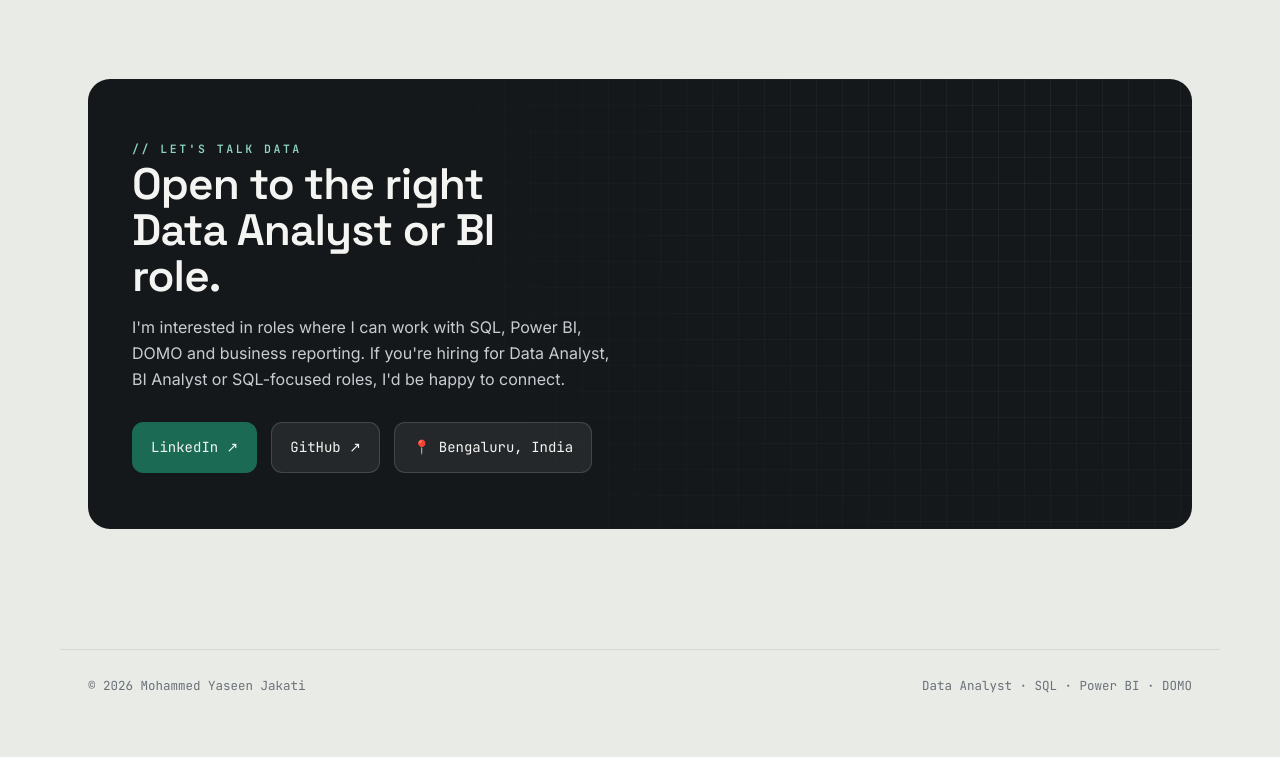
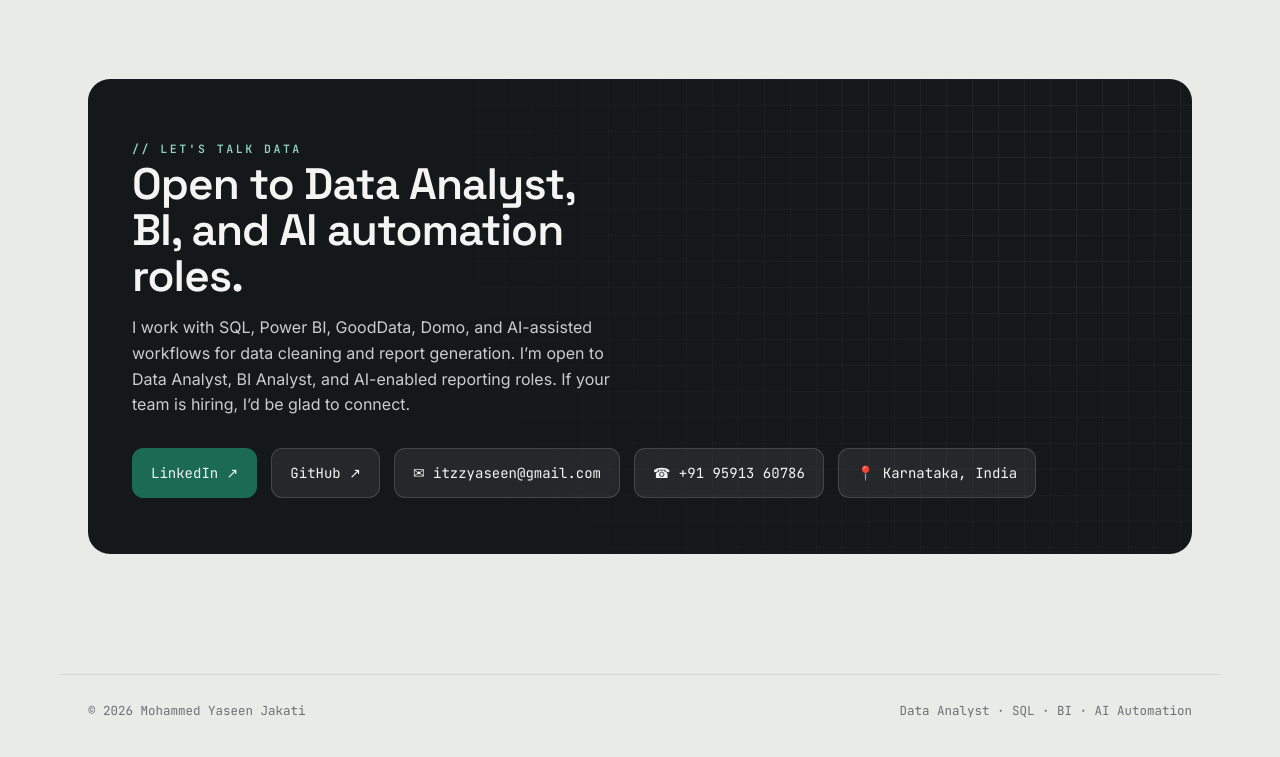
Before and after one commit to itzzyaseen/Portfolio, a plain HTML site: page index.html in a window 1280 px wide. Shown: the part 4482-5239 px from the top of the page. Drawn offline with Linux system fonts and the light colour scheme.

Commit message:
Update contact details and add AI roles

```diff
--- a/index.html
+++ b/index.html
@@ -527,12 +527,14 @@
     <div class="wrap">
       <div class="contact reveal">
         <span class="eyebrow" style="color:#8fd4bf">// Let's talk data</span>
-        <h2>Open to the right Data Analyst or BI role.</h2>
-        <p>I'm interested in roles where I can work with SQL, Power BI, DOMO and business reporting. If you're hiring for Data Analyst, BI Analyst or SQL-focused roles, I'd be happy to connect.</p>
+        <h2>Open to Data Analyst, BI, and AI automation roles.</h2>
+        <p>I work with SQL, Power BI, GoodData, Domo, and AI-assisted workflows for data cleaning and report generation. I’m open to Data Analyst, BI Analyst, and AI-enabled reporting roles. If your team is hiring, I’d be glad to connect.</p>
         <div class="cc-row">
           <a class="cc primary" href="https://www.linkedin.com/in/itzzyaseen" target="_blank" rel="noopener">LinkedIn ↗</a>
           <a class="cc" href="https://github.com/itzzyaseen/Portfolio" target="_blank" rel="noopener">GitHub ↗</a>
-          <span class="cc">📍 Bengaluru, India</span>
+          <a class="cc" href="mailto:itzzyaseen@gmail.com">✉ itzzyaseen@gmail.com</a>
+          <a class="cc" href="tel:+919591360786">☎ +91 95913 60786</a>
+          <span class="cc">📍 Karnataka, India</span>
         </div>
       </div>
     </div>
@@ -543,7 +545,7 @@
 <footer>
   <div class="wrap f-in">
     <span>© 2026 Mohammed Yaseen Jakati</span>
-    <span>Data Analyst · SQL · Power BI · DOMO</span>
+    <span>Data Analyst · SQL · BI · AI Automation</span>
   </div>
 </footer>
 
```
